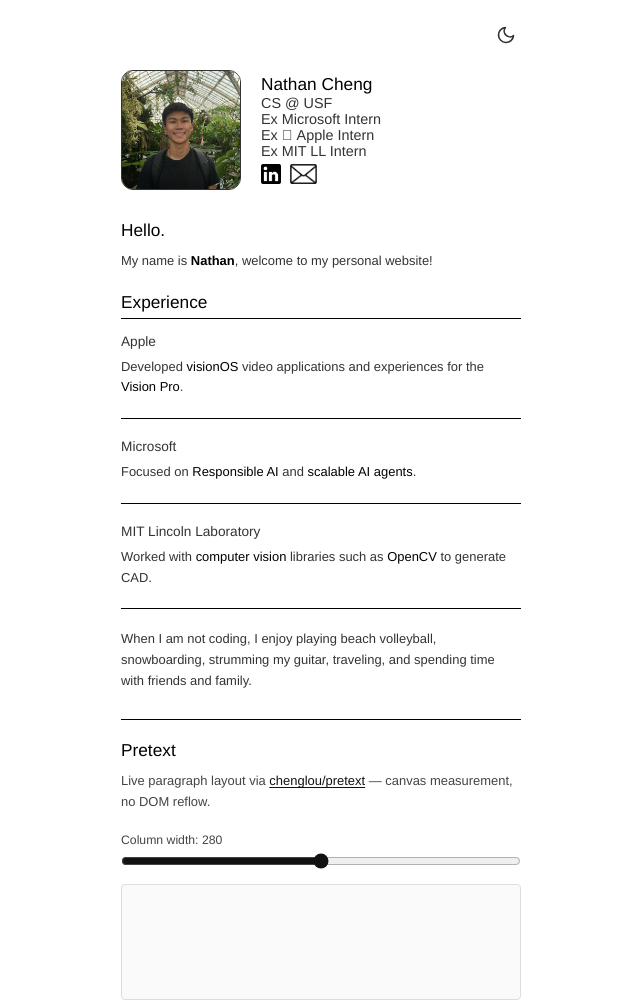
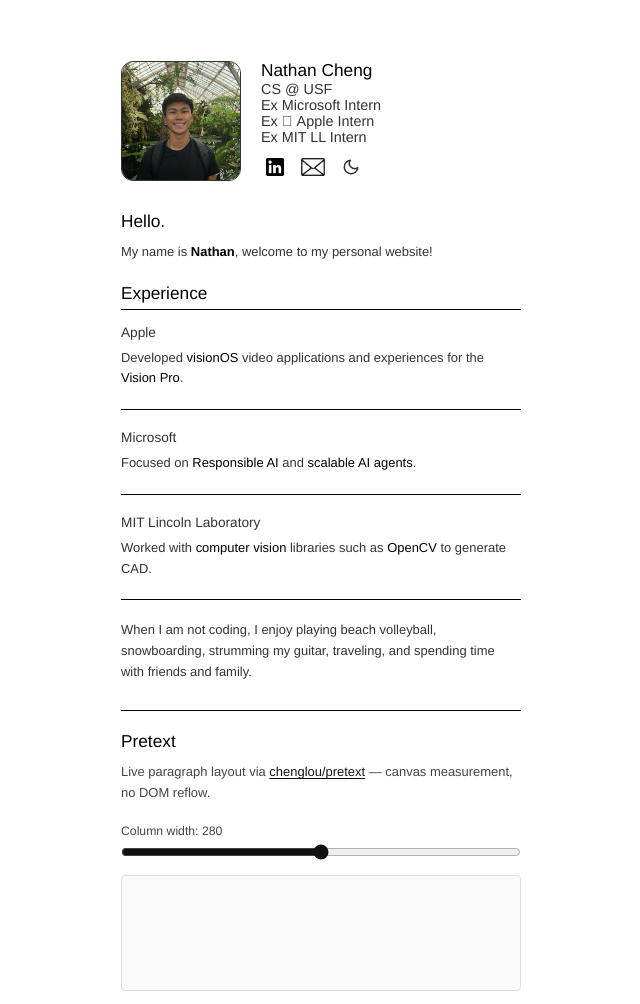
Before and after one commit to nathanjcx/nathanjcx.github.io, a plain HTML site: page index.html in a window 1280 px wide. Shown: the top 1004 px of the page, without its empty margins (319-959 px from the left). Drawn offline with Linux system fonts and the light colour scheme.

Commit message:
Unify social icon sizing and move theme toggle to social icons

```diff
--- a/index.html
+++ b/index.html
@@ -12,12 +12,6 @@
 
 <body>
     <div class="container">
-        <div class="theme-toggle-wrapper">
-            <button id="theme-toggle" class="theme-toggle-btn" aria-label="Toggle dark mode">
-                <svg class="sun-icon" xmlns="http://www.w3.org/2000/svg" width="20" height="20" viewBox="0 0 24 24" fill="none" stroke="currentColor" stroke-width="2" stroke-linecap="round" stroke-linejoin="round"><circle cx="12" cy="12" r="5"></circle><line x1="12" y1="1" x2="12" y2="3"></line><line x1="12" y1="21" x2="12" y2="23"></line><line x1="4.22" y1="4.22" x2="5.64" y2="5.64"></line><line x1="18.36" y1="18.36" x2="19.78" y2="19.78"></line><line x1="1" y1="12" x2="3" y2="12"></line><line x1="21" y1="12" x2="23" y2="12"></line><line x1="4.22" y1="19.78" x2="5.64" y2="18.36"></line><line x1="18.36" y1="5.64" x2="19.78" y2="4.22"></line></svg>
-                <svg class="moon-icon" xmlns="http://www.w3.org/2000/svg" width="20" height="20" viewBox="0 0 24 24" fill="none" stroke="currentColor" stroke-width="2" stroke-linecap="round" stroke-linejoin="round"><path d="M21 12.79A9 9 0 1 1 11.21 3 7 7 0 0 0 21 12.79z"></path></svg>
-            </button>
-        </div>
         <div class="profile">
             <img src="nathan_optimized.jpg" class="profile-image" alt="Nathan Cheng">
             <div class="profile-info">
@@ -27,8 +21,12 @@
                 <p class="profile-header">Ex  Apple Intern</p>
                 <p class="profile-header">Ex MIT LL Intern</p>
                 <div class="social-icons">
-                    <a href="https://www.linkedin.com/in/nathanjcheng/"><img src="linkedin.png" alt="LinkedIn"></a>
-                    <a href="mailto:nathancheng7@gmail.com"><img src="email.png" alt="Email"></a>
+                    <a href="https://www.linkedin.com/in/nathanjcheng/" class="icon-box"><img src="linkedin.png" alt="LinkedIn"></a>
+                    <a href="mailto:nathancheng7@gmail.com" class="icon-box"><img src="email.png" alt="Email"></a>
+                    <button id="theme-toggle" class="theme-toggle-btn icon-box" aria-label="Toggle dark mode">
+                        <svg class="sun-icon" xmlns="http://www.w3.org/2000/svg" width="18" height="18" viewBox="0 0 24 24" fill="none" stroke="currentColor" stroke-width="2" stroke-linecap="round" stroke-linejoin="round"><circle cx="12" cy="12" r="5"></circle><line x1="12" y1="1" x2="12" y2="3"></line><line x1="12" y1="21" x2="12" y2="23"></line><line x1="4.22" y1="4.22" x2="5.64" y2="5.64"></line><line x1="18.36" y1="18.36" x2="19.78" y2="19.78"></line><line x1="1" y1="12" x2="3" y2="12"></line><line x1="21" y1="12" x2="23" y2="12"></line><line x1="4.22" y1="19.78" x2="5.64" y2="18.36"></line><line x1="18.36" y1="5.64" x2="19.78" y2="4.22"></line></svg>
+                        <svg class="moon-icon" xmlns="http://www.w3.org/2000/svg" width="18" height="18" viewBox="0 0 24 24" fill="none" stroke="currentColor" stroke-width="2" stroke-linecap="round" stroke-linejoin="round"><path d="M21 12.79A9 9 0 1 1 11.21 3 7 7 0 0 0 21 12.79z"></path></svg>
+                    </button>
                 </div>
             </div>
         </div>
--- a/styles.css
+++ b/styles.css
@@ -58,27 +58,13 @@ body {
 }
 
 /* Theme Toggle */
-.theme-toggle-wrapper {
-    display: flex;
-    justify-content: flex-end;
-    margin-bottom: -20px;
-}
-
+/* Theme Toggle Button (part of icon-box) */
 .theme-toggle-btn {
     background: none;
     border: none;
     cursor: pointer;
-    padding: 5px;
-    border-radius: 50%;
-    transition: transform 0.3s ease, color 0.3s ease;
     color: var(--text-color);
-    display: flex;
-    align-items: center;
-    justify-content: center;
-}
-
-.theme-toggle-btn:hover {
-    transform: scale(1.1);
+    padding: 0;
 }
 
 .theme-toggle-btn .sun-icon { display: none; }
@@ -125,22 +111,32 @@ body {
 }
 
 .social-icons {
-    margin-top: 5px;
+    margin-top: 8px;
+    display: flex;
+    align-items: center;
+    gap: 10px;
 }
 
-.social-icons a {
-    margin-right: 5px;
+.icon-box {
+    width: 28px;
+    height: 28px;
+    display: flex;
+    align-items: center;
+    justify-content: center;
+    transition: transform 0.2s ease;
+    text-decoration: none;
+}
+
+.icon-box:hover {
+    transform: scale(1.15);
 }
 
 .social-icons img {
-    height: 20px;
-    transition: transform 0.2s ease;
+    height: 18px;
+    width: auto;
     filter: var(--icon-filter);
 }
 
-.social-icons a:hover img {
-    transform: scale(1.2);
-}
 
 .intro {
     text-align: left;
```
